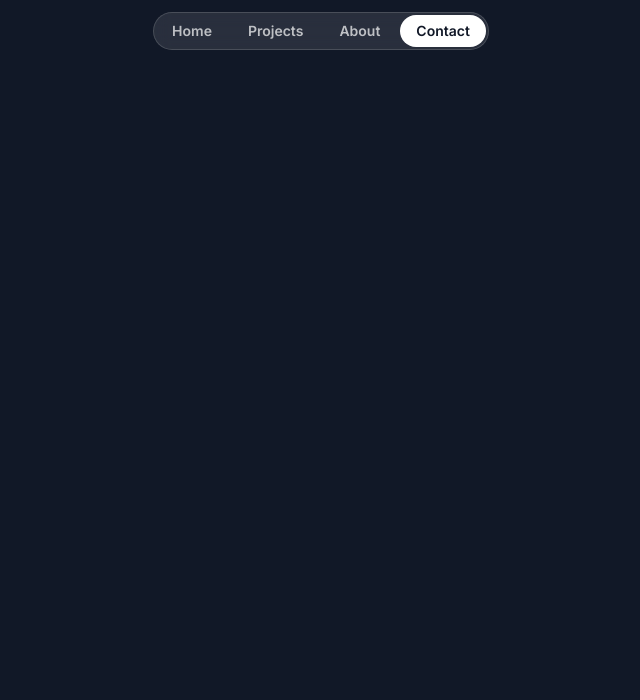
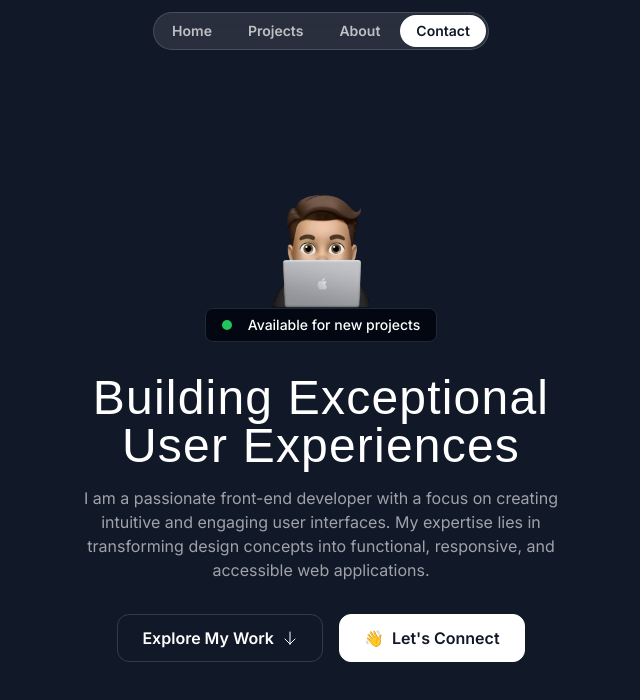
Before and after one commit to MitchBrenner/portfolio-2025, a Next.js app: page / in a window 1280 px wide. Shown: the top 700 px of the page, without its empty margins (319-959 px from the left). Built offline with nearby package versions, Linux system fonts and the light colour scheme; a web font is replaced by a local one.

Commit message:
Update Hero Section

```diff
--- a/src/app/page.tsx
+++ b/src/app/page.tsx
@@ -1,9 +1,11 @@
 import { Header } from "@/sections/Header";
+import { HeroSection } from "@/sections/Hero";
 
 export default function Home() {
   return (
     <div>
       <Header />
+      <HeroSection />
     </div>
   );
 }
--- a/src/sections/Header.tsx
+++ b/src/sections/Header.tsx
@@ -1,6 +1,6 @@
 export const Header = () => {
   return (
-    <div className="flex justify-center items-center relative top-3">
+    <div className="flex justify-center items-center fixed top-3 w-full">
       <nav className="flex gap-1 p-0.5 border border-white/15 rounded-full bg-white/10 backdrop-blur">
         <a className="nav-item" href="">
           Home
--- a/src/sections/Hero.tsx
+++ b/src/sections/Hero.tsx
@@ -1,3 +1,45 @@
+import memojiImage from "@/assets/images/memoji-computer.png";
+import Image from "next/image";
+import ArrowDown from "@/assets/icons/arrow-down.svg";
+
 export const HeroSection = () => {
-  return <div>Hero Section</div>;
+  return (
+    <div className="py-32 md:py-48">
+      <div className="container">
+        {/* Image Container */}
+        <div className="flex flex-col items-center">
+          <Image src={memojiImage} alt="memoji" className="w-[100px]" />
+          <div className="bg-gray-950 border border-gray-800 px-4 py-1.5 inline-flex items-center gap-4 rounded-lg">
+            <div className="bg-green-500 size-2.5 rounded-full" />
+            <div className="text-sm font-medium">
+              Available for new projects
+            </div>
+          </div>
+        </div>
+        {/* Title */}
+        <div className="max-w-lg mx-auto">
+          <h1 className="font-serif text-3xl md:text-5xl text-center mt-8 tracking-wide">
+            Building Exceptional User Experiences
+          </h1>
+          {/* Description */}
+          <p className="mt-4 text-center text-white/60">
+            I am a passionate front-end developer with a focus on creating
+            intuitive and engaging user interfaces. My expertise lies in
+            transforming design concepts into functional, responsive, and
+            accessible web applications.
+          </p>
+        </div>
+        <div className="flex flex-col items-center mt-8 gap-4 md:flex-row justify-center">
+          <button className="inline-flex items-center gap-2 border border-white/15 px-6 h-12 rounded-xl">
+            <span className="font-semibold">Explore My Work</span>
+            <ArrowDown className="size-4" />
+          </button>
+          <button className="inline-flex items-center gap-2 border border-white bg-white text-gray-900 h-12 px-6 rounded-xl">
+            <span className="">👋</span>
+            <span className="font-semibold">Let's Connect</span>
+          </button>
+        </div>
+      </div>
+    </div>
+  );
 };
```
Also changed, not shown: src/assets/images/memoji-computer.png.
